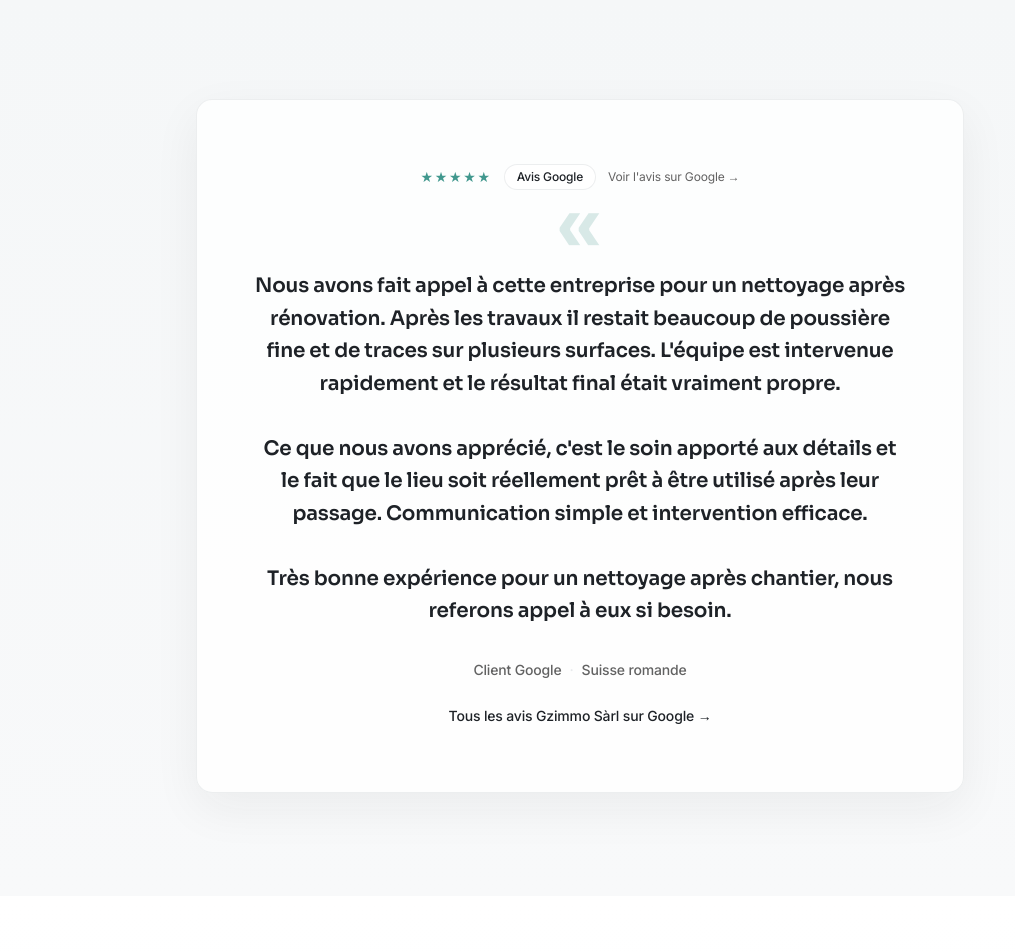
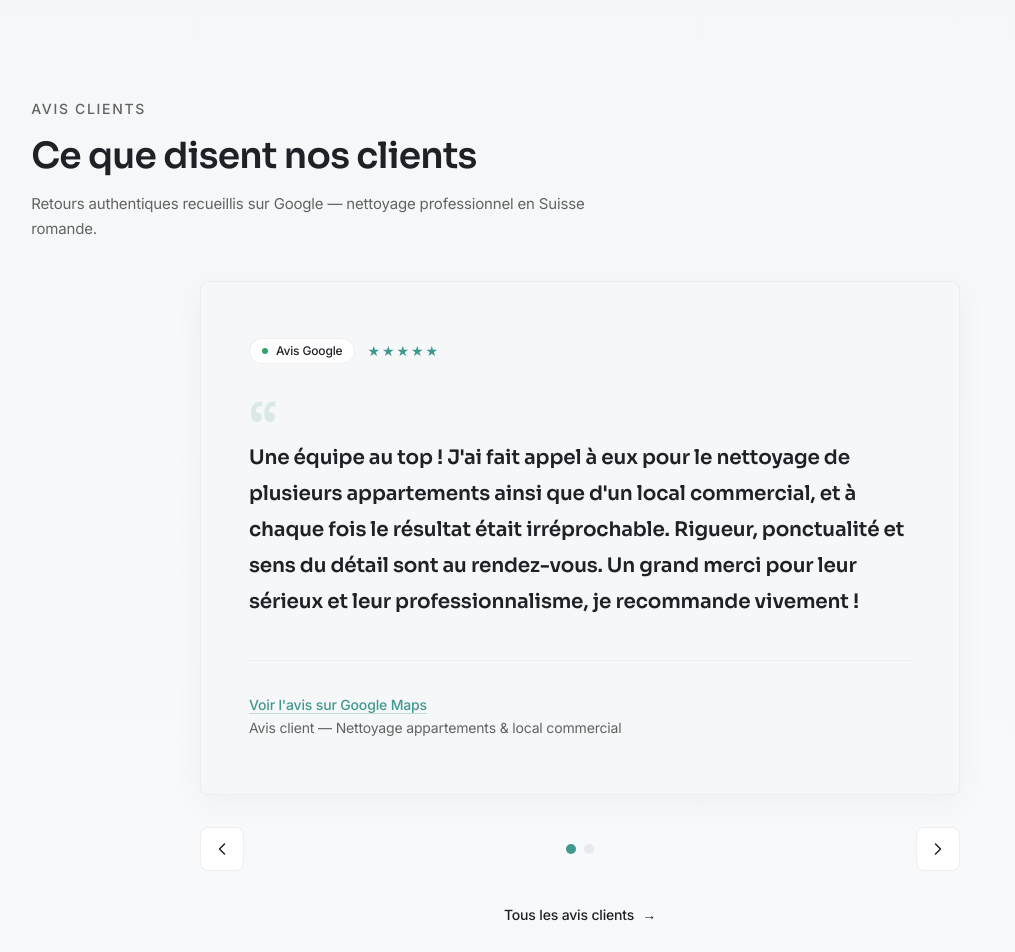
Before and after one commit to sopdibran-collab/sopdibran-collab.github.io-gzimmo, a Next.js app: page / in a window 1280 px wide. Shown: the part 4940-5892 px from the top of the page, without its empty margins (60-1075 px from the left). Built offline with nearby package versions, Linux system fonts and the light colour scheme; no server answers.

Commit message:
Integrate Google reviews carousel on homepage and link /avis in footer.

```diff
--- a/app/page.tsx
+++ b/app/page.tsx
@@ -1,6 +1,7 @@
 import { homepageFaq } from "@/data/faq";
+import { googleReviews } from "@/data/google-reviews";
 import { createMetadata } from "@/lib/metadata";
-import { faqPageSchema, googleReviewSchema } from "@/lib/schema";
+import { faqPageSchema, googleReviewsLocalBusinessSchema } from "@/lib/schema";
 import { Section } from "@/components/layout/Section";
 import { AccentLine } from "@/components/ui/Badge";
 import { Badge } from "@/components/ui/Badge";
@@ -11,7 +12,7 @@ import { ServiceCardGrid } from "@/components/content/ServiceCardGrid";
 import { WhyList } from "@/components/content/WhyList";
 import { StatsBand } from "@/components/content/StatsBand";
 import { RealisationGrid } from "@/components/content/RealisationGrid";
-import { Testimonial } from "@/components/content/Testimonial";
+import { GoogleReviewsSlider } from "@/components/content/GoogleReviewsSlider";
 import { FaqList, FaqSectionHeader } from "@/components/content/FaqList";
 import { ContactCta } from "@/components/content/ContactCta";
 import { HomeZoneGrid } from "@/components/content/HomeZoneGrid";
@@ -28,7 +29,9 @@ export const metadata = createMetadata({
 export default function HomePage() {
   return (
     <>
-      <JsonLd data={[faqPageSchema(homepageFaq), googleReviewSchema()]} />
+      <JsonLd
+        data={[faqPageSchema(homepageFaq), googleReviewsLocalBusinessSchema(googleReviews)]}
+      />
 
       <Section variant="hero" className="pb-0">
         <FadeIn>
@@ -73,7 +76,21 @@ export default function HomePage() {
       </Section>
 
       <Section variant="surface">
-        <Testimonial />
+        <FadeIn>
+          <Badge>Avis clients</Badge>
+          <h2 className="mt-4 font-display text-display-md text-foreground">
+            Ce que disent nos clients
+          </h2>
+          <p className="mt-4 max-w-xl text-muted leading-relaxed">
+            Retours authentiques recueillis sur Google — nettoyage professionnel en Suisse romande.
+          </p>
+        </FadeIn>
+        <div className="mt-10">
+          <GoogleReviewsSlider reviews={googleReviews} />
+        </div>
+        <div className="mt-8 text-center">
+          <TextLink href="/avis">Tous les avis clients</TextLink>
+        </div>
       </Section>
 
       <Section variant="default">
--- a/data/navigation.ts
+++ b/data/navigation.ts
@@ -13,6 +13,7 @@ export const footerNav = {
     { label: "Services", href: "/services" },
     { label: "Zones d'intervention", href: "/zones" },
     { label: "Réalisations", href: "/realisations" },
+    { label: "Avis clients", href: "/avis" },
     { label: "À propos", href: "/a-propos" },
     { label: "FAQ", href: "/faq" },
     { label: "Contact", href: "/contact" },
```
